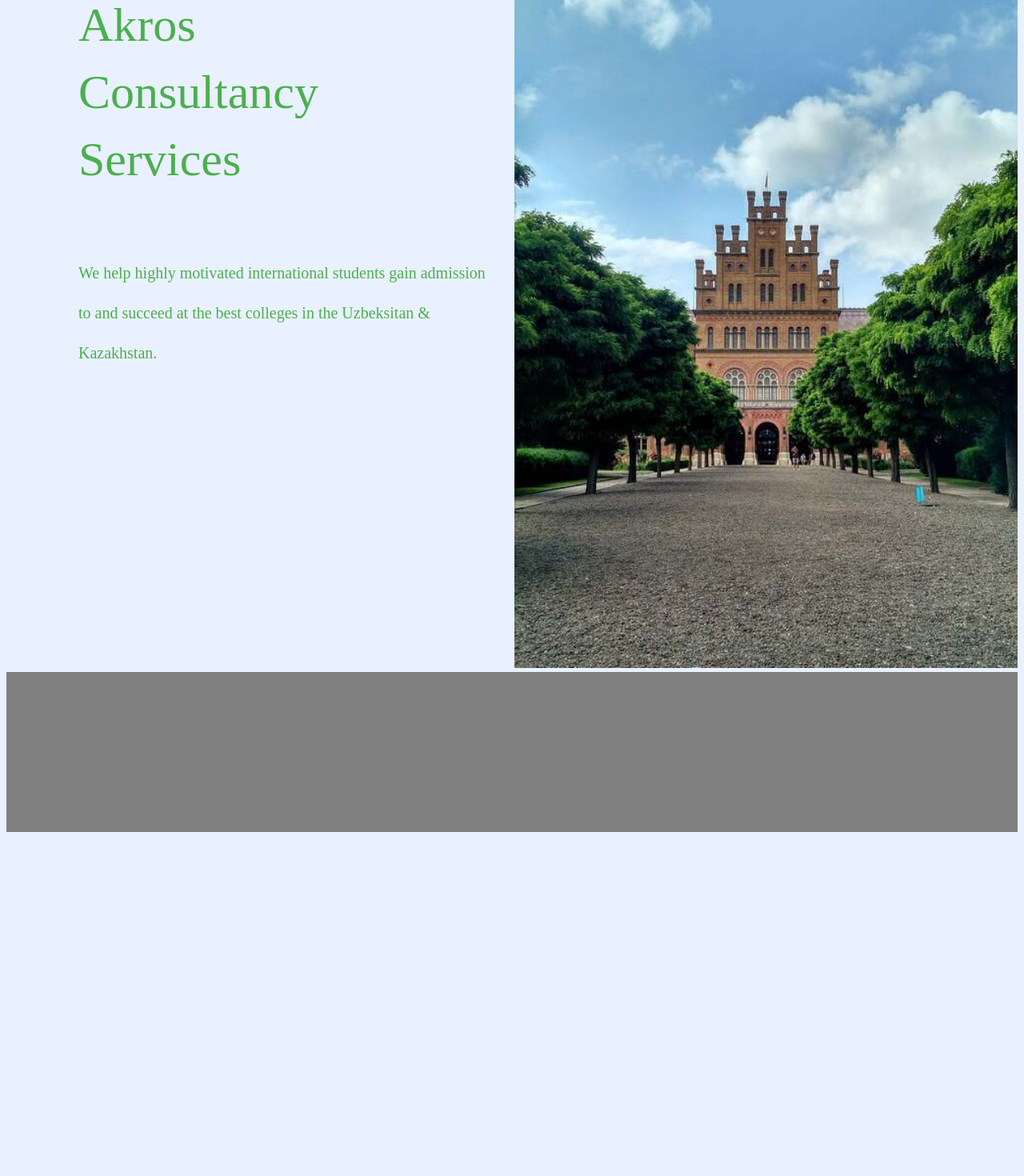
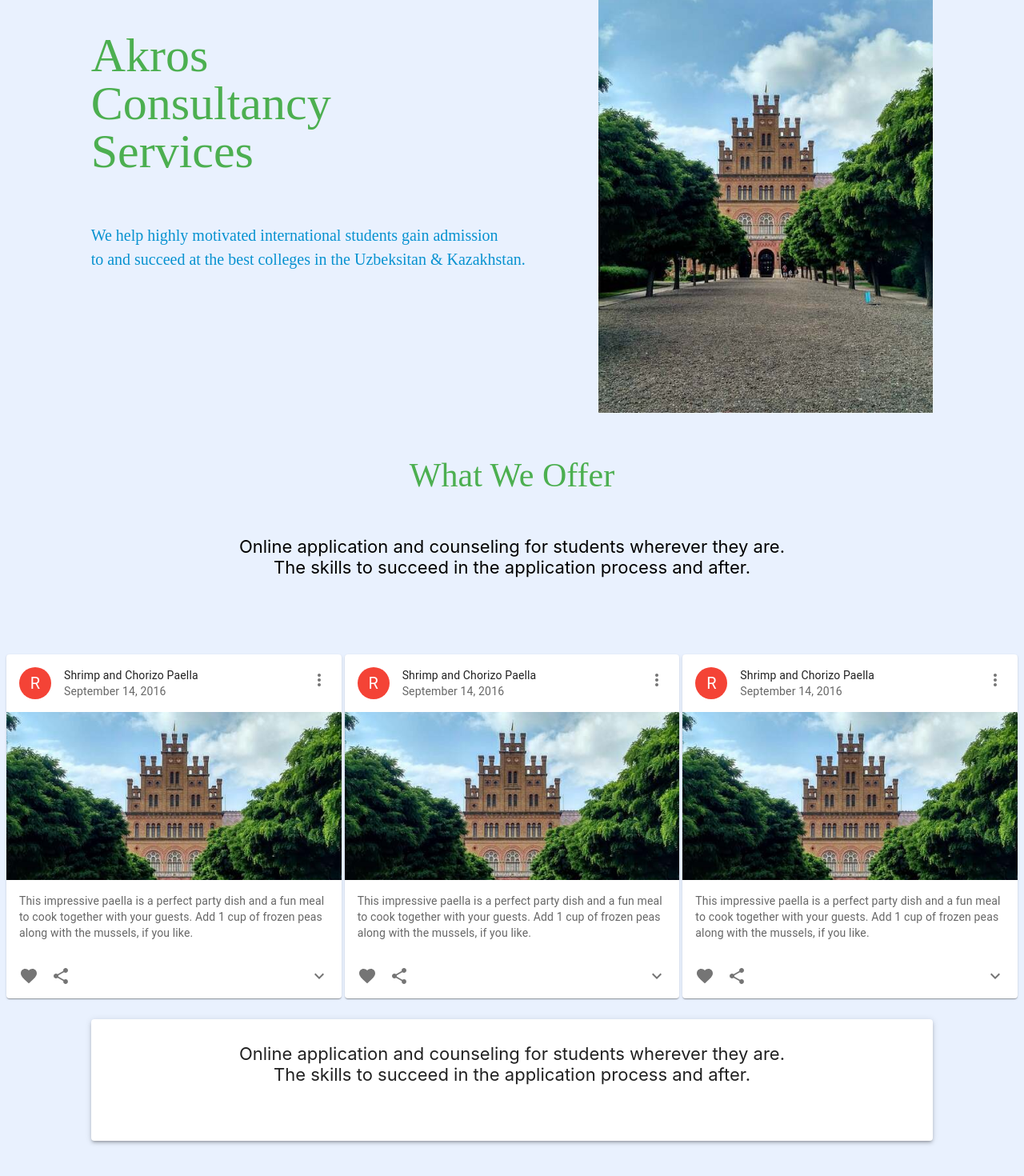
Before and after one commit to mohammad-shahid-uzb/Vite-React, a React (Vite) app: page / in a window 1280 px wide. Shown: the part 258-1728 px from the top of the page at 80% size. Built offline with nearby package versions, Linux system fonts and the light colour scheme.

Commit message:
homepage-1

```diff
--- a/package.json
+++ b/package.json
@@ -14,6 +14,8 @@
     "@emailjs/browser": "^3.11.0",
     "@emotion/react": "^11.11.1",
     "@emotion/styled": "^11.11.0",
+    "@fontsource/roboto": "^5.0.5",
+    "@mui/icons-material": "^5.14.0",
     "@mui/material": "^5.13.7",
     "bootstrap": "^5.2.3",
     "cors": "^2.8.5",
--- /dev/null
+++ b/src/components/Card.tsx
@@ -0,0 +1,119 @@
+import * as React from "react";
+import { styled } from "@mui/material/styles";
+import Card from "@mui/material/Card";
+import CardHeader from "@mui/material/CardHeader";
+import CardMedia from "@mui/material/CardMedia";
+import CardContent from "@mui/material/CardContent";
+import CardActions from "@mui/material/CardActions";
+import Collapse from "@mui/material/Collapse";
+import Avatar from "@mui/material/Avatar";
+import IconButton, { IconButtonProps } from "@mui/material/IconButton";
+import Typography from "@mui/material/Typography";
+import { red } from "@mui/material/colors";
+import FavoriteIcon from "@mui/icons-material/Favorite";
+import ShareIcon from "@mui/icons-material/Share";
+import ExpandMoreIcon from "@mui/icons-material/ExpandMore";
+import MoreVertIcon from "@mui/icons-material/MoreVert";
+import vitaliy from "../assets/vitaliy.jpg";
+
+interface ExpandMoreProps extends IconButtonProps {
+  expand: boolean;
+}
+
+const ExpandMore = styled((props: ExpandMoreProps) => {
+  const { expand, ...other } = props;
+  return <IconButton {...other} />;
+})(({ theme, expand }) => ({
+  transform: !expand ? "rotate(0deg)" : "rotate(180deg)",
+  marginLeft: "auto",
+  transition: theme.transitions.create("transform", {
+    duration: theme.transitions.duration.shortest,
+  }),
+}));
+
+export default function RecipeReviewCard() {
+  const [expanded, setExpanded] = React.useState(false);
+
+  const handleExpandClick = () => {
+    setExpanded(!expanded);
+  };
+
+  return (
+    <Card sx={{ maxWidth: "auto" }}>
+      <CardHeader
+        avatar={
+          <Avatar sx={{ bgcolor: red[500] }} aria-label="recipe">
+            R
+          </Avatar>
+        }
+        action={
+          <IconButton aria-label="settings">
+            <MoreVertIcon />
+          </IconButton>
+        }
+        title="Shrimp and Chorizo Paella"
+        subheader="September 14, 2016"
+      />
+      <CardMedia
+        component="img"
+        height="210"
+        image={vitaliy}
+        alt="Paella dish"
+      />
+      <CardContent>
+        <Typography variant="body2" color="text.secondary">
+          This impressive paella is a perfect party dish and a fun meal to cook
+          together with your guests. Add 1 cup of frozen peas along with the
+          mussels, if you like.
+        </Typography>
+      </CardContent>
+      <CardActions disableSpacing>
+        <IconButton aria-label="add to favorites">
+          <FavoriteIcon />
+        </IconButton>
+        <IconButton aria-label="share">
+          <ShareIcon />
+        </IconButton>
+        <ExpandMore
+          expand={expanded}
+          onClick={handleExpandClick}
+          aria-expanded={expanded}
+          aria-label="show more"
+        >
+          <ExpandMoreIcon />
+        </ExpandMore>
+      </CardActions>
+      <Collapse in={expanded} timeout="auto" unmountOnExit>
+        <CardContent>
+          <Typography paragraph>Method:</Typography>
+          <Typography paragraph>
+            Heat 1/2 cup of the broth in a pot until simmering, add saffron and
+            set aside for 10 minutes.
+          </Typography>
+          <Typography paragraph>
+            Heat oil in a (14- to 16-inch) paella pan or a large, deep skillet
+            over medium-high heat. Add chicken, shrimp and chorizo, and cook,
+            stirring occasionally until lightly browned, 6 to 8 minutes.
+            Transfer shrimp to a large plate and set aside, leaving chicken and
+            chorizo in the pan. Add pimentón, bay leaves, garlic, tomatoes,
+            onion, salt and pepper, and cook, stirring often until thickened and
+            fragrant, about 10 minutes. Add saffron broth and remaining 4 1/2
+            cups chicken broth; bring to a boil.
+          </Typography>
+          <Typography paragraph>
+            Add rice and stir very gently to distribute. Top with artichokes and
+            peppers, and cook without stirring, until most of the liquid is
+            absorbed, 15 to 18 minutes. Reduce heat to medium-low, add reserved
+            shrimp and mussels, tucking them down into the rice, and cook again
+            without stirring, until mussels have opened and rice is just tender,
+            5 to 7 minutes more. (Discard any mussels that don&apos;t open.)
+          </Typography>
+          <Typography>
+            Set aside off of the heat to let rest for 10 minutes, and then
+            serve.
+          </Typography>
+        </CardContent>
+      </Collapse>
+    </Card>
+  );
+}
--- a/src/components/Home.tsx
+++ b/src/components/Home.tsx
@@ -1,46 +1,96 @@
 import { Grid, GridItem, Image, Text } from "@chakra-ui/react";
 import vitaliy from "../assets/vitaliy.jpg";
+import RecipeReviewCard from "./Card";
+import Paper from "@mui/material/Paper";
 
 const HomePage = () => {
   return (
+    <>
       <Grid
-      templateRows="repeat(3, 1fr)"
-      templateColumns="repeat(4, 1fr)"
-      gap={5}
+        templateColumns="repeat(12, 1fr)"
+        templateRows="repeat(4, auto)"
+        templateAreas={`"header1 header2"
+                  "main main"
+                  "footer footer"
+                  "bottom bottom"`}
+        gap="4"
       >
-      <GridItem colSpan={2}>
+        <GridItem area={"header1"} colStart={2} colEnd={8}>
           <Text
             color="#4caf50"
-          paddingLeft={"90"}
-          paddingTop={"50"}
             fontSize="60"
             fontWeight="extrabold"
-          lineHeight="140%"
-          fontStyle={"inherit"}
+            lineHeight="100%"
             fontFamily={"Slab Serif "}
+            textAlign={["left"]}
+            paddingTop={"100"}
           >
             Akros <br />
             Consultancy <br /> Services
           </Text>
           <Text
-          color="#4caf50"
-          paddingLeft={"90"}
-          paddingTop={"15"}
+            color="#0892d0"
             fontSize="20"
             fontWeight="extrabold"
-          fontStyle={"inherit"}
             fontFamily={"Slab Serif"}
-          lineHeight="250%"
+            lineHeight="150%"
+            textAlign={["left"]}
           >
-          We help highly motivated international students gain admission <br />
+            We help highly motivated international students gain admission{" "}
+            <br />
             to and succeed at the best colleges in the Uzbeksitan & Kazakhstan.
           </Text>
         </GridItem>
-      <GridItem colSpan={2} bg="papayawhip">
-        <Image src={vitaliy} alt="BigCo Inc. logo" boxSize={"100%"} />
+        <GridItem area={"header2"} colStart={8} colEnd={12}>
+          <Image src={vitaliy} alt="home" width={"100%"} height={"100%"} />
         </GridItem>
-      <GridItem colSpan={4} bg="grey" maxH={"200"}></GridItem>
+        <GridItem area={"main"} colStart={2} colEnd={12}>
+          <Text
+            color="#4caf50"
+            fontSize="42"
+            fontFamily={"Slab Serif"}
+            textAlign={"center"}
+            margin={"0px"}
+            paddingTop={"50"}
+          >
+            What We Offer
+          </Text>
+          <Text
+            fontSize="22"
+            fontFamily={"BlinkMacSystemFont"}
+            textAlign={"center"}
+            paddingTop={"30px"}
+            paddingBottom={"70"}
+          >
+            Online application and counseling for students wherever they are.
+            <br /> The skills to succeed in the application process and after.
+          </Text>
+        </GridItem>
+        <GridItem area={"footer"} colStart={1} colEnd={5}>
+          <RecipeReviewCard />
+        </GridItem>
+        <GridItem area={"footer"} colStart={5} colEnd={9}>
+          <RecipeReviewCard />
+        </GridItem>
+        <GridItem area={"footer"} colStart={9} colEnd={13}>
+          <RecipeReviewCard />
+        </GridItem>
+        <GridItem area={"bottom"} colStart={2} colEnd={12}>
+          <Paper elevation={3}>
+            <Text
+              fontSize="22"
+              fontFamily={"BlinkMacSystemFont"}
+              textAlign={"center"}
+              paddingTop={"30px"}
+              paddingBottom={"70"}
+            >
+              Online application and counseling for students wherever they are.
+              <br /> The skills to succeed in the application process and after.
+            </Text>
+          </Paper>
+        </GridItem>
       </Grid>
+    </>
   );
 };
 
```
Also changed, not shown: src/components/Home.css (deleted, +0 -22 lines), 1 other file (tests, documents, lock files or other folders). Lines whose indentation alone changed are shown as unchanged.
